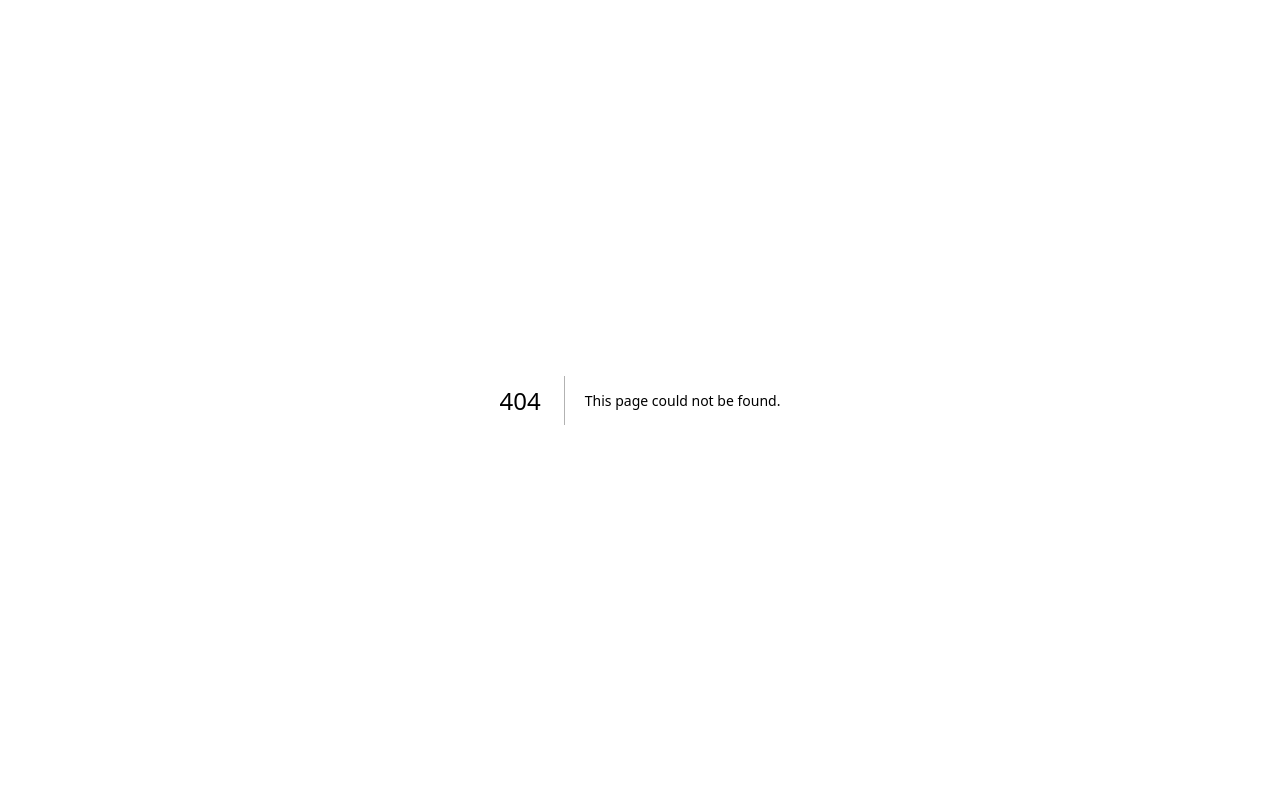
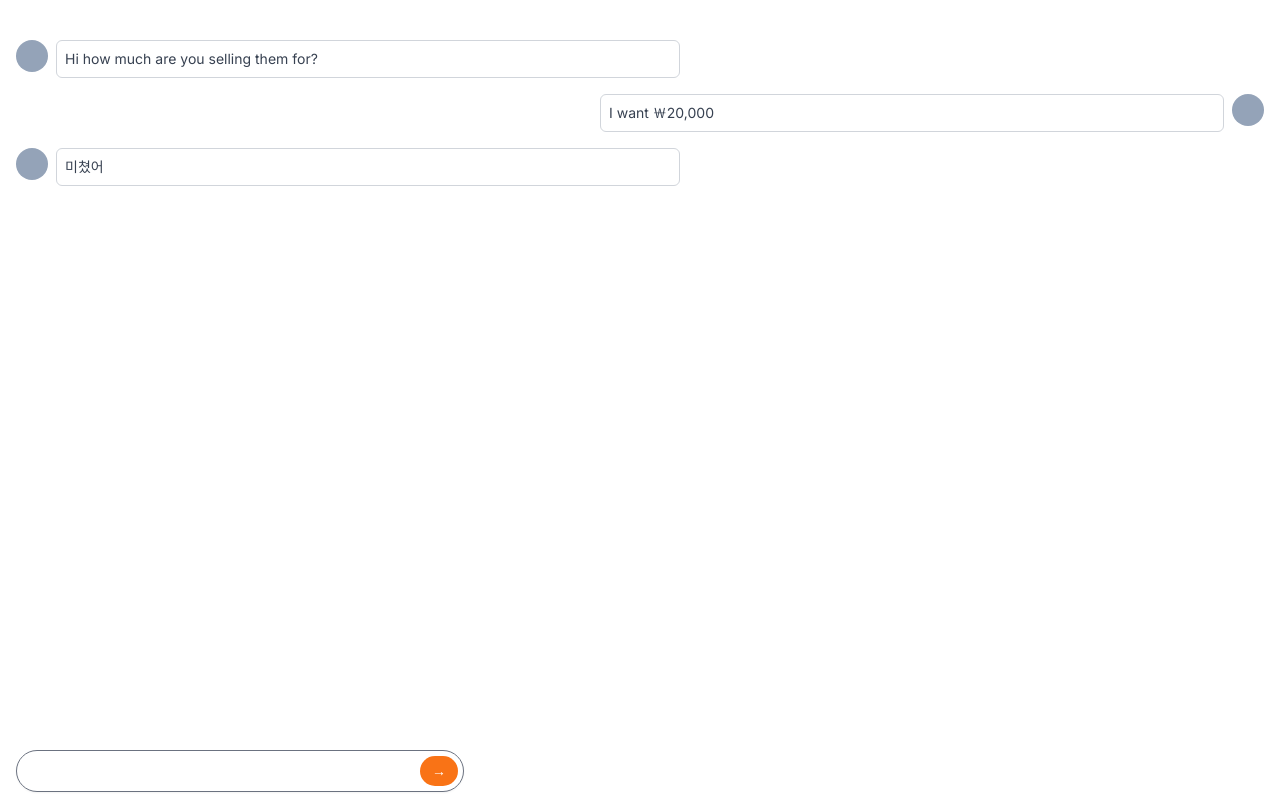
Before and after one commit to jon890/carrot-market, a Next.js app: page /chats/1 in a window 1280 px wide. Before the commit this address had no page. Built offline with nearby package versions, Linux system fonts and the light colour scheme.

Commit message:
:lipstick: markup: chat detail

```diff
--- /dev/null
+++ b/src/app/chats/[id]/page.tsx
@@ -0,0 +1,48 @@
+import type { NextPage } from "next";
+
+const ChatDetail: NextPage = () => {
+  return (
+    <div className="space-y-4 px-4 py-10">
+      <div className="flex items-start space-x-2">
+        <div className="h-8 w-8 rounded-full bg-slate-400" />
+        <div className="w-1/2 rounded-md border border-gray-300 p-2 text-sm text-gray-700">
+          <p>Hi how much are you selling them for?</p>
+        </div>
+      </div>
+
+      <div className="flex flex-row-reverse items-start space-x-2 space-x-reverse">
+        <div className="h-8 w-8 rounded-full bg-slate-400" />
+        <div className="w-1/2 rounded-md border border-gray-300 p-2 text-sm text-gray-700">
+          <p>I want ￦20,000</p>
+        </div>
+      </div>
+
+      <div className="flex items-start space-x-2">
+        <div className="h-8 w-8 rounded-full bg-slate-400" />
+        <div className="w-1/2 rounded-md border border-gray-300 p-2 text-sm text-gray-700">
+          <p>미쳤어</p>
+        </div>
+      </div>
+
+      <div className="insex-x-0 fixed bottom-2 mx-auto w-full max-w-md">
+        <div className="relative flex items-center">
+          <input
+            type="text"
+            className="border-gary-300 w-full rounded-full pr-12
+            shadow-sm focus:border-orange-500 focus:outline-none focus:ring-orange-500"
+          />
+          <div className="absolute inset-y-0 right-0 flex py-1.5 pr-1.5">
+            <button
+              className="flex cursor-pointer items-center rounded-full bg-orange-500 px-3 text-sm
+            text-white hover:bg-orange-500 focus:ring-2 focus:ring-orange-500 focus:ring-offset-2"
+            >
+              &rarr;
+            </button>
+          </div>
+        </div>
+      </div>
+    </div>
+  );
+};
+
+export default ChatDetail;
--- /dev/null
+++ b/src/app/chats/page.tsx
@@ -0,0 +1,24 @@
+import type { NextPage } from "next";
+
+const Chats: NextPage = () => {
+  return (
+    <div className="divide-y-[1px] py-10">
+      {[1, 1, 1, 1, 1, 1, 1].map((_, i) => (
+        <div
+          key={i}
+          className="flex cursor-pointer items-center space-x-3 px-4 py-3"
+        >
+          <div className="h-12 w-12 rounded-full bg-slate-300" />
+          <div>
+            <p className="text-gray-700">Steve Jebs</p>
+            <p className="text-sm  text-gray-500">
+              See you tomorrow in the corner at 2pm!
+            </p>
+          </div>
+        </div>
+      ))}
+    </div>
+  );
+};
+
+export default Chats;
```
